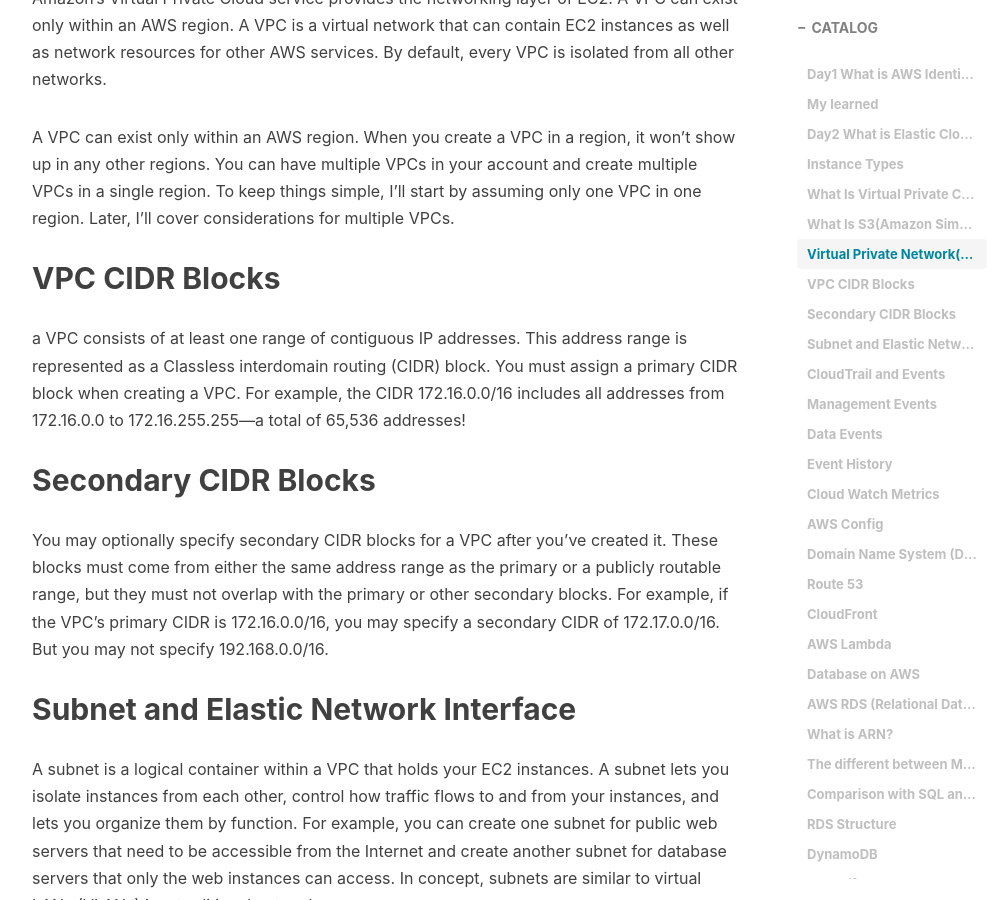
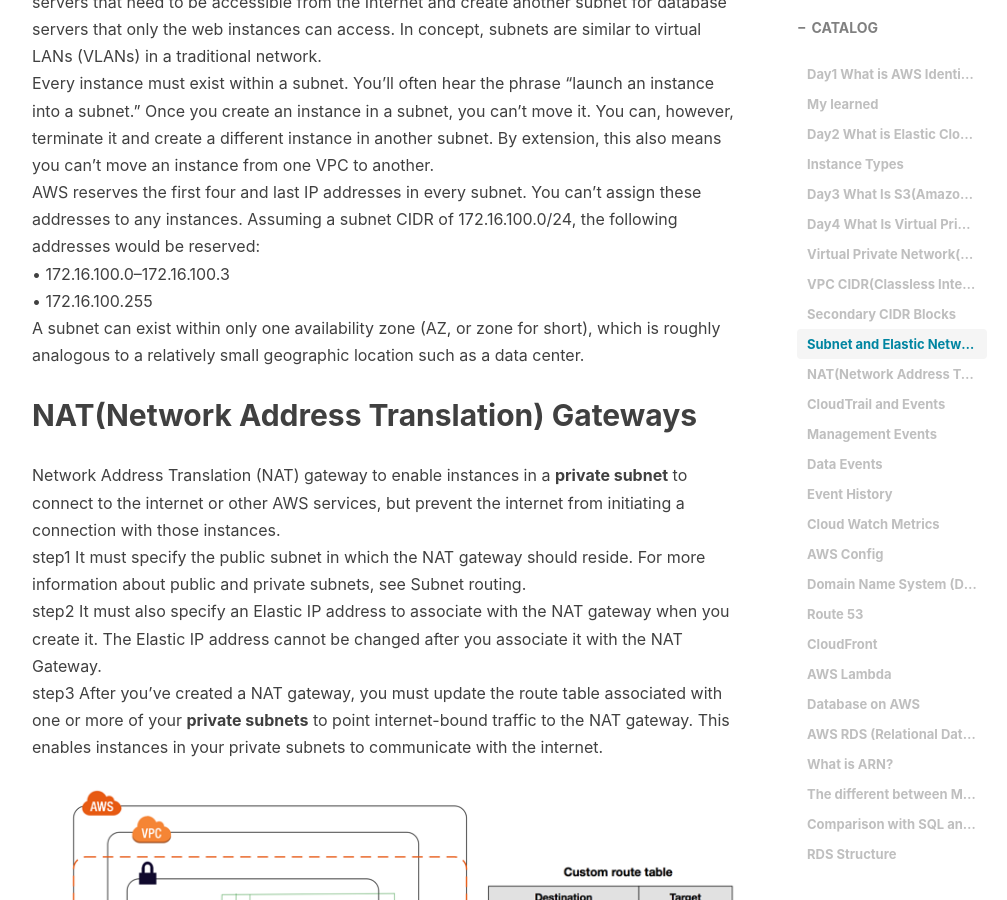
Before and after one commit to JadeSure/my_old_blog, a Jekyll site: the page built from _posts/2021-01-03-AWS-Cloud-Computing-Foundamental.md, in a window 1280 px wide and 900 px high, scrolled down 4960 px. Shown: the whole window, without its empty margins (233-1240 px from the left). Built offline with Jekyll 4.4.1, drawn with Linux system fonts in a browser that asks for light colours; nearby versions of some CDN libraries; comment, search, counter and statistics services are not loaded; some of the changed text lies outside the part shown.

Commit message:
Update 2021-01-03-AWS-Cloud-Computing-Foundamental.md

```diff
--- a/_posts/2021-01-03-AWS-Cloud-Computing-Foundamental.md
+++ b/_posts/2021-01-03-AWS-Cloud-Computing-Foundamental.md
@@ -1,7 +1,7 @@
 ---
 layout:     post
 title:      AWS Cloud Computing Foundamental
-subtitle:   AWS Identity and Access Management(IAM), Elastic Compute Cloud(EC2)
+subtitle:   AWS Identity and Access Management(IAM), Elastic Compute Cloud(EC2), S3, VPC, NAT Gateway, NAT Internet
 date:       2021-01-23
 author:     Shuo Wang
 header-img: img/post-bg-awslogo.jpg
@@ -33,108 +33,78 @@
 ---
 
 ## My learned
-
 Availability Zones (AZs): physical data center;
-
 Regions: server location in different cities; (one region has many AZs)
-
 Edge Locations: for higher density users, which loads the high frequency stuff into memory to make a lower latency, fast response and decrease system burden.
-
 Regional Edge Caches: for lower access things but in different regions, which provides a higher and faster access.
-
 one AZ has many Data Center
-
 one Region has many AZ(Availability Zone) (at least 2)
-
 each AZ is isolated with each other but closer with each other combined with lower latency.
-
 AWS AMI:
-
-Users:
-
+Users: personal accessibility
 group: many users have same permissions
-
 Roles: **the service in AWS** communicate with other services in AWS (defines what you can do after you authenticate)e.g. EC2, S3
-
 policies: the permission of document for the templates for specific access rights; How many resources can be accessed.
-
 one Role has many policies.
-
 Profile: defines who you are for authentication
-
 [Introduction to AWS Identity and Access Management (IAM)](https://www.qwiklabs.com/focuses/15717?parent=catalog)
 
 # Day2 What is Elastic Cloud Computing(EC2)?
-
 A virtualized and abstracted subset of a physical server. It'll have access to storage, memroy and a network surface.
-
 After you configure your instance's operating system, the OS is defined by the Amazon Machine Image(AMI) you choose, and the hardware follows the instance type.
-
 Amazon Quick Start AMIs: include various releases of Linux or Windows Server OSs and some specialty images for performing common operations.
-
 AWS Marketplace AMIs: from the AWS Marketplace are official, production-ready images provided and supported by industry vendors like SAP and Cisco.
-
 Community AMIs: these images are AMIs created and maintained by independent vendors and are usually built to meet a specific need. This is a good catalog to search if you're palnning an application built on a custom combination of software resources.
 
 ## Instance Types
 Instance Type Family:
-
 Accelerated computing: P3, P2, G3, F1 (machine learning, Neural network)
-
 based on cost for the instance types:
-
 **On-Demand Instances:** when you use, you cost; before have a higher volumn to use it. e.g. Black Friday. (按需)
-
 **Reserved Instances:** a contract that server one year(maybe). it becomes cheaper with longer development. (预留)
-
 **Spot Instances:** during peak computing level, it needs more money. (竞价)
-
 **Scheduled Reserved Instances:** periodically use server. (计划的预留)
-
 **Dedicated Instances & Dedicated Hosts:** VIP~!(专用)
 
-## What Is Virtual Private Clouds (VPCs)?
+
+
+# Day3 What Is S3(Amazon Simple Storage Service)?
+1. Maintaining backup archives, log files, and disaster recovery images
+2. Running analytics on big data at rest
+3. Hosting static websites
+It is an object storage. For EC2, it is a block storage which divided data into individual blocks whose use is managd by a file system. eg. NTFS exFAT. Allocating space for the files and data that are saved to the underlying device and for providing access whenever the OS needs to read some data.
+S3 standard --> S3 IA --> S3 Glacier [Amazon S3 Storage Classes](https://aws.amazon.com/s3/storage-classes/)
+Amazon Resource Names(ARN)s uniquely identify AWS resources across all of AWZ. eg. arn:aws:iam::414066325645:role/EC2InstanceProfileRole.
+AWS Policy generator: AWS policies use the JSON format, and are used to configure granular permissions for AWS services. Principal: EC2 Role ARN; Amazon Resource Name(ARN): the Bucket ARN that you previously copied(/*: restriction for all files ).
+[Introduction to Amazon Simple Storage Service S3](https://www.qwiklabs.com/focuses/15683?parent=catalog)
+
+## Day4 What Is Virtual Private Clouds (VPCs)?
 VPCs are easy-to-use AWS network organizers and great tools for organizing your infrastructure, which can be easy to isolate the instances in one VPC from whatever else you have running. eg. one VPC for application development, another for beta testing and a third for production.
-
 EC2 is located in the VPCs.
 
-## What Is S3(Amazon Simple Storage Service)?
-1. Maintaining backup archives, log files, and disaster recovery images
-
-2. Running analytics on big data at rest
-
-3. Hosting static websites
-
-It is an object storage. For EC2, it is a block storage which divided data into individual blocks whose use is managd by a file system. eg. NTFS exFAT. Allocating space for the files and data that are saved to the underlying device and for providing access whenever the OS needs to read some data.
-
-S3 standard --> S3 IA --> S3 Glacier [Amazon S3 Storage Classes](https://aws.amazon.com/s3/storage-classes/)
-
-Amazon Resource Names(ARN)s uniquely identify AWS resources across all of AWZ. eg. arn:aws:iam::414066325645:role/EC2InstanceProfileRole.
-
-AWS Policy generator: AWS policies use the JSON format, and are used to configure granular permissions for AWS services. Principal: EC2 Role ARN; Amazon Resource Name(ARN): the Bucket ARN that you previously copied(/*: restriction for all files ).
-
-[Introduction to Amazon Simple Storage Service S3](https://www.qwiklabs.com/focuses/15683?parent=catalog)
 ## Virtual Private Network(VPC)
 Amazon’s Virtual Private Cloud service provides the networking layer of EC2. A VPC can exist only within an AWS region. A VPC is a virtual network that
 can contain EC2 instances as well as network resources for other AWS services. By default, every VPC is isolated from all other networks.
-
 A VPC can exist only within an AWS region. When you create a VPC in a region, it won’t show up in any other regions. You can have multiple VPCs in your account and create multiple VPCs in a single region. To keep things simple, I’ll start by assuming only one VPC in one region. Later, I’ll cover considerations for multiple VPCs.
-## VPC CIDR Blocks
+## VPC CIDR(Classless Inter-Domain Routing) Blocks
 a VPC consists of at least one range of contiguous IP addresses. This address range is represented as a Classless interdomain routing (CIDR) block. You must assign a primary CIDR block when creating a VPC. For example, the CIDR 172.16.0.0/16 includes all addresses from 172.16.0.0 to 172.16.255.255—a total of 65,536 addresses!
 ## Secondary CIDR Blocks
 You may optionally specify secondary CIDR blocks for a VPC after you’ve created it. These blocks must come from either the same address range as the primary or a publicly routable range, but they must not overlap with the primary or other secondary blocks. For example, if the VPC’s primary CIDR is 172.16.0.0/16, you may specify a secondary CIDR of 172.17.0.0/16. But you may not specify 192.168.0.0/16.
 ## Subnet and Elastic Network Interface
 A subnet is a logical container within a VPC that holds your EC2 instances. A subnet lets you isolate instances from each other, control how traffic flows to and from your instances, and lets you organize them by function. For example, you can create one subnet for public web servers that need to be accessible from the Internet and create another subnet for database servers that only the web instances can access. In concept, subnets are similar to virtual LANs (VLANs) in a traditional network.
+Every instance must exist within a subnet. You’ll often hear the phrase “launch an instance into a subnet.” Once you create an instance in a subnet, you can’t move it. You can, however, terminate it and create a different instance in another subnet. By extension, this also means you can’t move an instance from one VPC to another.
+AWS reserves the first four and last IP addresses in every subnet. You can’t assign these addresses to any instances. Assuming a subnet CIDR of 172.16.100.0/24, the following addresses would be reserved:
+• 172.16.100.0–172.16.100.3
+• 172.16.100.255
+A subnet can exist within only one availability zone (AZ, or zone for short), which is roughly analogous to a relatively small geographic location such as a data center.
 
-Every instance must exist within a subnet. You’ll often hear the phrase “launch an instance into a subnet.” Once you create an instance in a subnet, you can’t move it. You can, however, terminate it and create a different instance in another subnet. By extension, this also means you can’t move an instance from one VPC to another.
+## NAT(Network Address Translation) Gateways
+Network Address Translation (NAT) gateway to enable instances in a **private subnet** to connect to the internet or other AWS services, but prevent the internet from initiating a connection with those instances.
+step1 It must specify the public subnet in which the NAT gateway should reside. For more information about public and private subnets, see Subnet routing.
+step2 It must also specify an Elastic IP address to associate with the NAT gateway when you create it. The Elastic IP address cannot be changed after you associate it with the NAT Gateway.
+step3 After you've created a NAT gateway, you must update the route table associated with one or more of your **private subnets** to point internet-bound traffic to the NAT gateway. This enables instances in your private subnets to communicate with the internet.
+![picture11](/img/AWS/NATgateway.png)
 
-AWS reserves the first four and last IP addresses in every subnet. You can’t assign these addresses to any instances. Assuming a subnet CIDR of 172.16.100.0/24, the following addresses would be reserved:
-
-• 172.16.100.0–172.16.100.3
-
-• 172.16.100.255
-
-A subnet can exist within only one availability zone (AZ, or zone for short), which is roughly analogous to a relatively small geographic location such as a data center.
 
 ## CloudTrail and Events
 CloudTrail logs both API and non-API actions. Non-API actions include logging into the management console. API actions include launching an instance, creating a bucket in S3, and creating a virtual private cloud (VPC).
```
